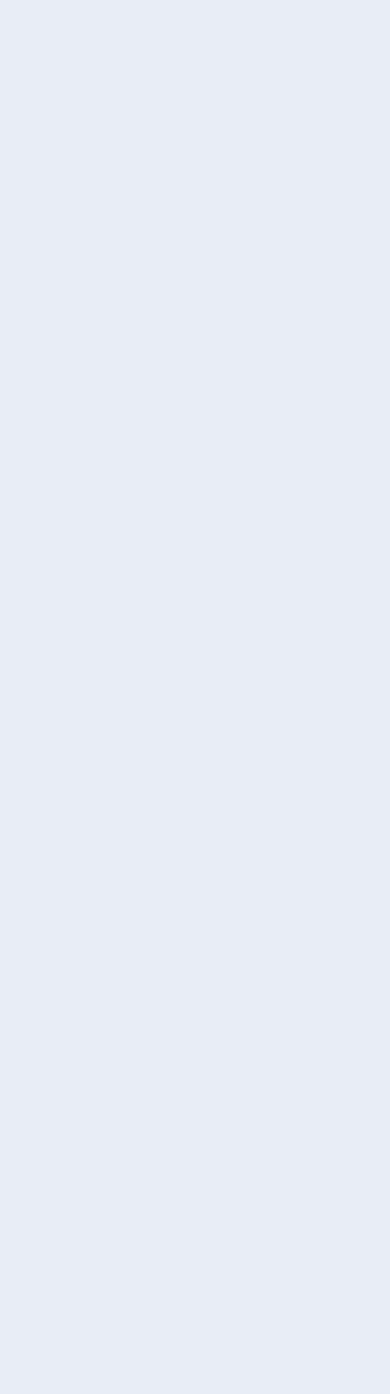
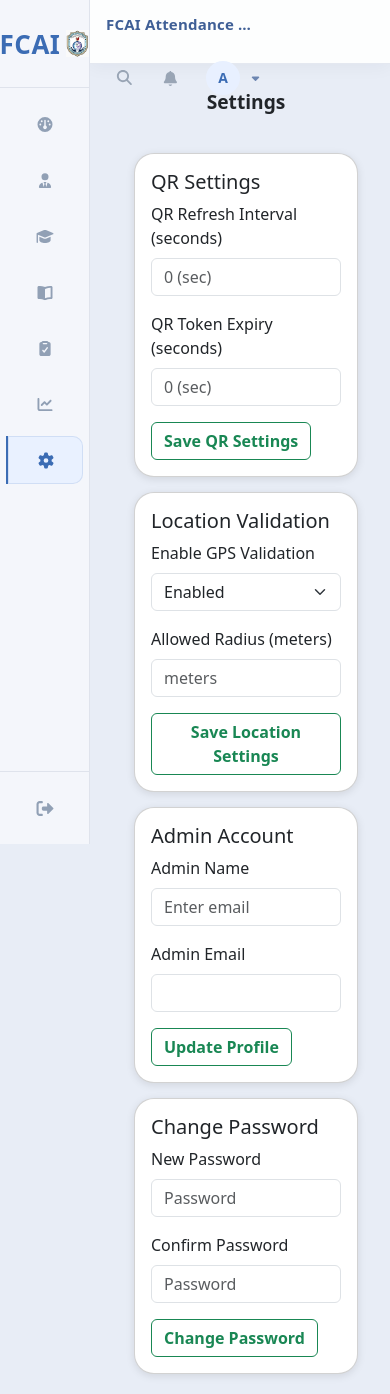
Before and after one commit to rif3t/gradutaionproject, a React (Create React App) app: page /Setting in a window 390 px wide. Before the commit this address had no page. Before the commit the page ends 844 px from the top, so only its background shows below. Built offline with nearby package versions, Linux system fonts and the light colour scheme.

Commit message:
settings and responsive

```diff
--- a/src/App.js
+++ b/src/App.js
@@ -4,6 +4,7 @@ import LoginPage from "./pages/Login/Login";
 import Dashboard from "./pages/Dashboard/Dashboard";
 import InstructorsPage from "./pages/Instructors/Instructors";
 import MainLayout from "./layouts/MainLayout/MainLayout";
+import Setting from "./pages/setting/Setting";
 
 function App() {
   return (
@@ -12,6 +13,7 @@ function App() {
       <Route element={<MainLayout />}>
         <Route path="/dashboard" element={<Dashboard />} />
         <Route path="/Instracpage" element={<InstructorsPage />} />
+        <Route path="/Setting" element={<Setting/>}/>
       </Route>
     </Routes>
   );
--- a/src/components/Sidebar/Sidebar.js
+++ b/src/components/Sidebar/Sidebar.js
@@ -28,7 +28,7 @@ function Sidebar() {
     { label: "Courses", icon: faBookOpen, to: "#" },
     { label: "Enrollment", icon: faClipboardCheck, to: "#" },
     { label: "Reports", icon: faChartLine, to: "#" },
-    { label: "Settings", icon: faGear, to: "#" },
+    { label: "Settings", icon: faGear, to: "/Setting" },
   ];
 
   return (
--- a/src/pages/Dashboard/Dashboard.css
+++ b/src/pages/Dashboard/Dashboard.css
@@ -12,9 +12,6 @@
 }
 
 .dashcard {
-  width: 100%;
-  max-width: 280px;
-  margin: 0 auto;
   border-radius: 12px;
   box-shadow: 0 2px 8px rgba(0, 0, 0, 0.1);
   transition: transform 0.2s, box-shadow 0.2s;
@@ -36,27 +33,17 @@
 }
 
 .digram {
-  width: 100%;
-  max-width: 800px;
-  height: auto;
-  min-height: 200px;
   margin: 0 auto;
 }
 
 .quickuse {
-  width: 300px;
   border-radius: 20px;
-  height: 300px;
   box-shadow: 0 4px 15px rgba(0, 0, 0, 0.15);
 }
 
 @media (max-width: 992px) {
   .dashcontent {
     margin-left: calc(var(--sidebar-width) + 8px);
-  }
-
-  .dashcard {
-    max-width: 260px;
   }
 }
 
@@ -72,15 +59,6 @@
     font-size: 1.5rem;
     padding-left: 0;
   }
-
-  .dashcard {
-    max-width: 320px;
-  }
-
-  .digram {
-    max-width: 100%;
-    height: auto;
-  }
 }
 
 @media (max-width: 576px) {
@@ -92,10 +70,6 @@
 
   .dashtext {
     font-size: 1.3rem;
-  }
-
-  .dashcard {
-    max-width: 100%;
   }
 
   .dashcol {
@@ -116,31 +90,10 @@
   .dashtext {
     font-size: 1.2rem;
   }
-
-  .dashcard {
-    max-width: 100%;
-  }
 }
 
 @media (min-width: 1400px) {
-  .dashcard {
-    max-width: 320px;
-  }
-
-  .digram {
-    max-width: 1000px;
-  }
-
   .quickuse {
     margin-left: 70px;
-    width: 100%;
-    height: 200px;
   }
 }
-
-@media (min-width: 992px) {
-  .digram {
-    width: 100%;
-    max-width: 800px;
-  }
-}
--- a/src/pages/Login/Login.js
+++ b/src/pages/Login/Login.js
@@ -2,22 +2,25 @@ import Card from "react-bootstrap/Card";
 import Button from "react-bootstrap/Button";
 import Form from "react-bootstrap/Form";
 import { useMutation } from "@tanstack/react-query";
-import { useNavigate } from "react-router-dom";
+import { useNavigate } from "react-router-dom";  // ✅ شيل data و Navigate
 import { loginUser } from "../../services/auth";
 import logoImage from "../../assets/images/logo.png";
 import "./Login.css";
 
 function LoginPage() {
-  const navigate = useNavigate();
+  const navigate = useNavigate();  // ✅ c صغير
 
   const mutation = useMutation({
     mutationFn: loginUser,
     onSuccess: (data) => {
       localStorage.setItem("token", data.token);
+      localStorage.setItem("adminName", data.user?.fullName || "Admin");
+      localStorage.setItem("adminEmail", data.user?.email || "");
+      localStorage.setItem("adminRole", data.user?.role || "");
       navigate("/dashboard");
     },
     onError: (error) => {
-      console.log("Login error:", error.message);
+      console.log("login error", error.message);
     },
   });
 
--- /dev/null
+++ b/src/pages/setting/Setting.css
@@ -0,0 +1,16 @@
+.settingcontent {
+  margin-top: 90px;
+  margin-left: calc(var(--sidebar-width) + 12px);
+  padding: 0 20px 20px 20px;
+  transition: all 0.3s ease;
+}
+.settingcards{
+    margin-top: 15px;
+    border-radius: 20px;
+    box-shadow: 0 2px 8px rgba(0, 0, 0, 0.1);
+  transition: transform 0.2s, box-shadow 0.2s;
+}
+.settingbtn{
+    /* background-color: rgb(32, 158, 32); */
+    font-weight: bold;
+}
--- /dev/null
+++ b/src/pages/setting/Setting.js
@@ -0,0 +1,132 @@
+import Button from 'react-bootstrap/Button';
+import Card from 'react-bootstrap/Card';
+import './Setting.css'
+import { Col, Container, Row } from 'react-bootstrap';
+import Form from 'react-bootstrap/Form';
+import { useState, useEffect } from 'react';
+function Setting() {
+    const [adminName, setAdminName] = useState('');
+  const [adminEmail, setAdminEmail] = useState('');
+  useEffect(() => {
+    // جلب البيانات من localStorage
+    setAdminName(localStorage.getItem('adminName') || '');
+    setAdminEmail(localStorage.getItem('adminEmail') || '');
+  }, []);
+
+  const handleUpdateProfile = (e) => {
+    e.preventDefault();
+    const newName = e.target.adminName.value;
+    const newEmail = e.target.adminEmail.value;
+
+    localStorage.setItem('adminName', newName);
+    localStorage.setItem('adminEmail', newEmail);
+
+    setAdminName(newName);
+    setAdminEmail(newEmail);
+
+    alert('Profile updated successfully!');
+  };
+  return (
+    <>
+    <div className='settingcontent'>
+         <h3 className="dashtext">Settings</h3>
+        <Container>
+            <Row>
+                <Col lg={6}>
+        <Card className='settingcards' >
+      <Card.Body>
+        <Card.Title>QR Settings</Card.Title>
+       <Form>
+      <Form.Group className="mb-3" controlId="formBasicEmail">
+        <Form.Label>QR Refresh Interval (seconds)</Form.Label>
+        <Form.Control type="number" placeholder="0 (sec)" />
+      </Form.Group>
+
+      <Form.Group className="mb-3" controlId="formBasicPassword">
+        <Form.Label>QR Token Expiry (seconds)</Form.Label>
+        <Form.Control type="number" placeholder="0 (sec)" />
+      </Form.Group>
+      <Form.Group className="mb-3" controlId="formBasicCheckbox">
+      </Form.Group>
+      <Button className='settingbtn' variant="outline-success" type="submit">
+        Save QR Settings
+      </Button>
+    </Form>
+      </Card.Body>
+    </Card>
+    </Col>
+    <Col lg={6}>
+        <Card className='settingcards' >
+      <Card.Body>
+        <Card.Title>Location Validation</Card.Title>
+        <Form>
+      <fieldset>
+        <Form.Group className="mb-3">
+          <Form.Label htmlFor="disabledSelect">Enable GPS Validation</Form.Label>
+          <Form.Select id="disabledSelect">
+            <option>Enabled</option>
+            <option>Disabled</option>
+          </Form.Select>
+        </Form.Group>
+        <Form.Group className="mb-3" controlId="formBasicEmail">
+        <Form.Label>Allowed Radius (meters)</Form.Label>
+        <Form.Control type="number" placeholder="meters" />
+      </Form.Group>
+        <Form.Group className="mb-3">
+        </Form.Group>
+        <Button className='settingbtn'variant="outline-success"  type="submit">Save Location Settings</Button>
+      </fieldset>
+    </Form>
+      </Card.Body>
+    </Card>
+    </Col>
+    <Col lg={6}>
+        <Card className='settingcards' >
+      <Card.Body>
+        <Card.Title>Admin Account</Card.Title>
+         <Form>
+      <Form.Group className="mb-3" controlId="formBasicEmail">
+        <Form.Label>Admin Name</Form.Label>
+        <Form.Control type="text" name="adminName"  defaultValue={adminName} placeholder="Enter email" />
+      </Form.Group>
+
+      <Form.Group className="mb-3" controlId="formBasicPassword">
+        <Form.Label>Admin Email</Form.Label>
+        <Form.Control type="email"  name="adminEmail" defaultValue={adminEmail} placeholder=""  />
+      </Form.Group>
+      <Button className='settingbtn' variant="outline-success" type="submit">
+        Update Profile
+      </Button>
+    </Form>
+      </Card.Body>
+    </Card>
+    </Col>
+    <Col lg={6}>
+        <Card className='settingcards' >
+      <Card.Body>
+        <Card.Title>Change Password</Card.Title>
+      <Form>
+      <Form.Group className="mb-3" controlId="formBasicPassword">
+        <Form.Label>New Password</Form.Label>
+        <Form.Control type="password" placeholder="Password" />
+      </Form.Group>
+      <Form.Group className="mb-3" controlId="formBasicPassword">
+        <Form.Label>Confirm Password</Form.Label>
+        <Form.Control type="password" placeholder="Password" />
+      </Form.Group>
+      <Button className='settingbtn' variant="outline-success" type="submit">
+        Change Password
+      </Button>
+    </Form>
+      </Card.Body>
+    </Card>
+    </Col>
+
+    </Row>
+    </Container>
+    </div>
+    </>
+  );
+}
+
+export default Setting;
--- a/src/services/auth.js
+++ b/src/services/auth.js
@@ -5,5 +5,6 @@ export const loginUser = async ({ email, password }) => {
     "http://fcai-attendance-api.runasp.net/api/Authentication/Login",
     { email, password },
   );
+  console.log("API Response:", response.data);
   return response.data;
 };
```
